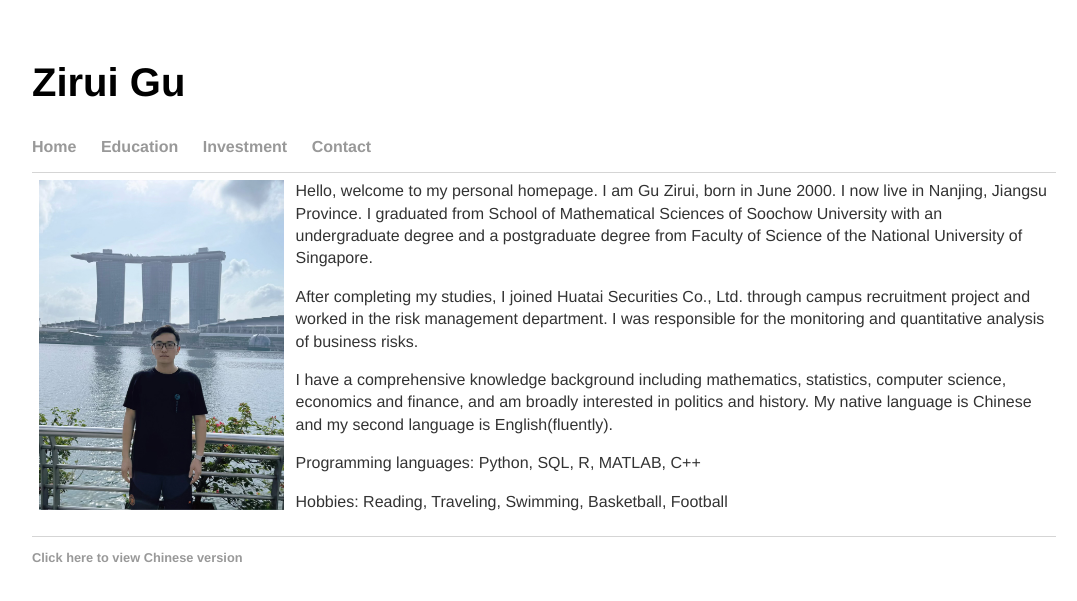
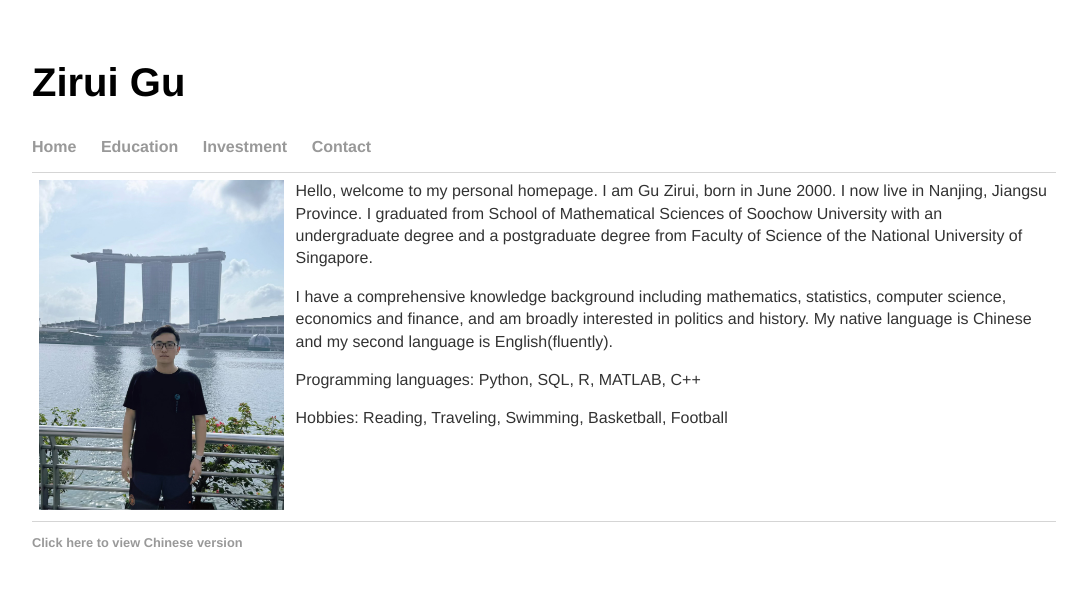
Before and after one commit to ziruigu/ziruigu.github.io, a Jekyll site: the page built from index.html, in a window 1280 px wide. Shown: the top 601 px of the page, without its empty margins (96-1173 px from the left). Built offline with Jekyll 4.4.1, drawn with Linux system fonts in a browser that asks for light colours.

Commit message:
Update index.html

```diff
--- a/index.html
+++ b/index.html
@@ -22,7 +22,6 @@ title: Zirui Gu
     <td>
       <div id="blurb">
 	<p>Hello, welcome to my personal homepage. I am Gu Zirui, born in June 2000. I now live in Nanjing, Jiangsu Province. I graduated from School of Mathematical Sciences of Soochow University with an undergraduate degree and a postgraduate degree from Faculty of Science of the National University of Singapore.</p>
-	<p>After completing my studies, I joined Huatai Securities Co., Ltd. through campus recruitment project and worked in the risk management department. I was responsible for the monitoring and quantitative analysis of business risks.</p>
 	<p>I have a comprehensive knowledge background including mathematics, statistics, computer science, economics and finance, and am broadly interested in politics and history. My native language is Chinese and my second language is English(fluently).</p>
 	<p>Programming languages: Python, SQL, R, MATLAB, C++</p>
 	<p>Hobbies: Reading, Traveling, Swimming, Basketball, Football</p>
```
